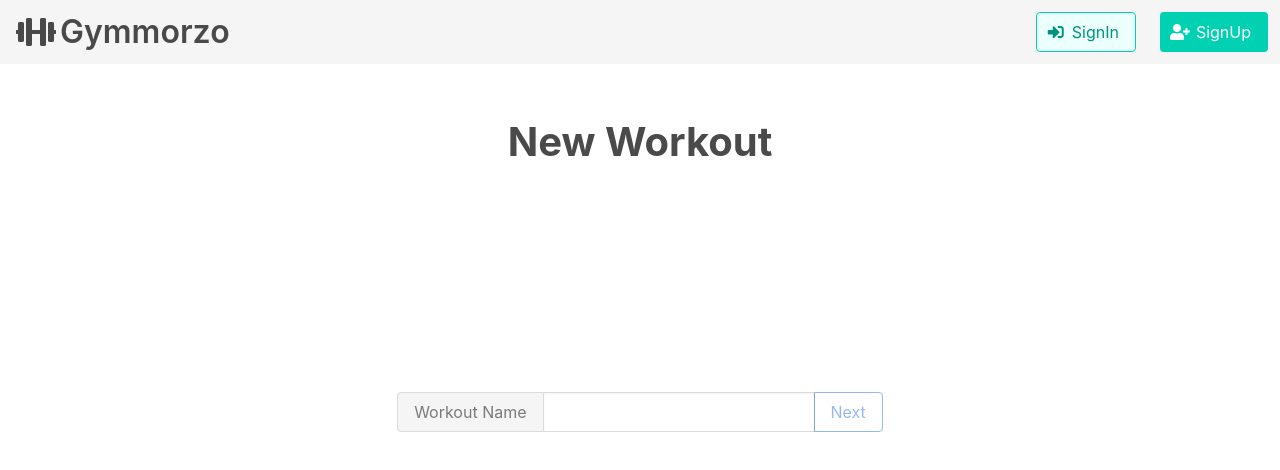
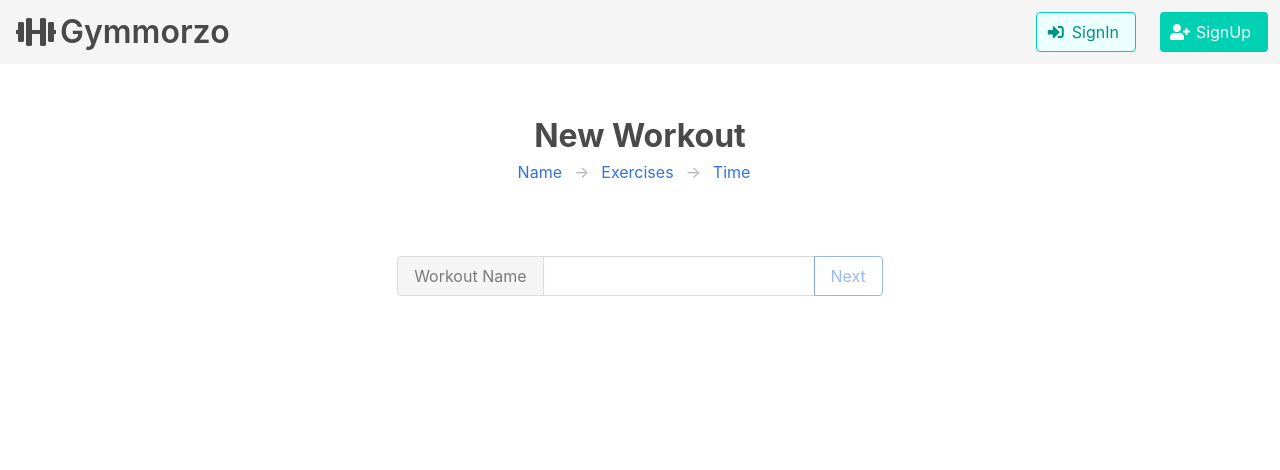
Before and after one commit to dhruvindsd-dev/Gymorzo, a React (Create React App) app: page /instructor/workouts/new/1 in a window 1280 px wide. Shown: the top 470 px of the page. Built offline with nearby package versions, Linux system fonts and the light colour scheme; no server answers.

Commit message:
- imrpoved the ui and logic of newWorkouts

```diff
--- a/src/pages/InstructorNewWorkout/InstructorNewWorkout.js
+++ b/src/pages/InstructorNewWorkout/InstructorNewWorkout.js
@@ -3,6 +3,7 @@ import { AxiosInstance } from "../../App";
 import StateUiOne from "./StateUiOne/StateUiOne";
 import StateUiTwo from "./StateUiTwo/StateUiTwo";
 import StateUiThree from "./StateUiThree/StateUiThree";
+import { NavLink } from "react-router-dom";
 //  nme , exercices , rest time and exercise time
 // 3 different states : name , exercies and time
 // 2 way binding is very nessesary because : lets say the user goes back from state 3 to state 1 in that case we the same data to show and not some blank thing
@@ -110,9 +111,28 @@ class InstructorNewWorkout extends Component {
       );
     return (
       <div className="section">
-        <p className="is-size-2 has-text-weight-bold has-text-centered">
+        <p className="is-size-3 has-text-weight-bold has-text-centered">
           New Workout
         </p>
+        <nav className="breadcrumb is-centered has-arrow-separator">
+          <ul>
+            <li>
+              <NavLink activeClassName="is-active" to="name">
+                Name
+              </NavLink>
+            </li>
+            <li>
+              <NavLink activeClassName="is-active" to="exercises">
+                Exercises
+              </NavLink>
+            </li>
+            <li>
+              <NavLink activeClassName="is-active" to="time">
+                Time
+              </NavLink>
+            </li>
+          </ul>
+        </nav>
         {stateUi}
       </div>
     );
--- a/src/pages/InstructorNewWorkout/StateUiOne/StateUiOne.js
+++ b/src/pages/InstructorNewWorkout/StateUiOne/StateUiOne.js
@@ -1,11 +1,8 @@
 import React from "react";
 
 const StateUiOne = ({ handleInput, value, touched, next }) => (
-  <div
-    className="center-vertically"
-    style={{ height: "60vh", justifyContent: "center" }}
-  >
-    <div className="field has-addons">
+  <div className="is-flex is-justify-content-center">
+    <div className="field has-addons mt-6">
       <div className="control">
         <label className=" button is-static ">Workout Name</label>
       </div>
--- a/src/pages/InstructorNewWorkout/StateUiThree/StateUiThree.js
+++ b/src/pages/InstructorNewWorkout/StateUiThree/StateUiThree.js
@@ -2,21 +2,15 @@ import React from "react";
 
 const StateUiThree = ({ activeTime, restTime, change, done }) => {
   return (
-    <div
-      className="center-vertically"
-      style={{ height: "60vh", justifyContent: "center" }}
-    >
+    <div className="is-flex is-justify-content-center mt-6">
       <div>
-        <div className="buttons is-centered">
-          <button className="button is-link">Time</button>
-          <button className="button is-link">Sets And Reps</button>
-        </div>
         <div className="box has-background-light">
           <div className="has-text-centered has-text-weight-semibold is-size-5">
-            <p>ACTIVE TIME DURING EXERCISE</p>
+            <p>EXERCISE TIME</p>
+            <p className="is-size-7 mt-1">{activeTime} seconds</p>
             <div className="level mb-1">
               <div className="level-item">0:10</div>
-              <div className="level-item">
+              <div className="level-item mx-6">
                 <input
                   onChange={(evnt) => {
                     change("activeTime", evnt.target.value);
@@ -32,13 +26,14 @@ const StateUiThree = ({ activeTime, restTime, change, done }) => {
               </div>
               <div className="level-item">2:00</div>
             </div>
-            <p>{activeTime} seconds</p>
           </div>
+
           <div className="has-text-centered has-text-weight-semibold is-size-5">
-            <p>ACTIVE TIME DURING EXERCISE</p>
+            <p>REST TIME</p>
+            <p className="is-size-7">{restTime} seconds</p>
             <div className="level mb-1">
               <div className="level-item">0:10</div>
-              <div className="level-item">
+              <div className="level-item mx-4">
                 <input
                   onChange={(evnt) => {
                     change("restTime", evnt.target.value);
@@ -54,11 +49,10 @@ const StateUiThree = ({ activeTime, restTime, change, done }) => {
               </div>
               <div className="level-item">2:00</div>
             </div>
-            <p>{restTime} seconds</p>
           </div>
         </div>
         <div className=" has-text-centered">
-          <button onClick={done} className="button is-link is-large">
+          <button onClick={done} className="button is-link">
             Done
           </button>
         </div>
--- /dev/null
+++ b/src/pages/InstructorNewWorkout/StateUiTwo/Modal.js
@@ -0,0 +1,37 @@
+import React from "react";
+
+const Modal = ({ exercise, changed, close }) => (
+  <div className="modal is-active">
+    <div className="modal-background" onClick={close}></div>
+    <div className="modal-card">
+      <header className="modal-card-head">
+        <p className="modal-card-title">Exercises</p>
+        <button className="delete" onClick={close}></button>
+      </header>
+      <section className="modal-card-body has-background-light">
+        {exercise.map((item, i) => (
+          <div key={i}>
+            <label className="checkbox is-unselectable">
+              <input
+                checked={item.checked ? true : false}
+                onChange={changed.bind(this, i)}
+                type="checkbox"
+                id=""
+                className="mr-2"
+              />
+              <span className="is-size-5">{item.name}</span>
+            </label>
+            <br />
+          </div>
+        ))}
+      </section>
+      <footer className="modal-card-foot">
+        <button className="button is-link" onClick={close}>
+          Done
+        </button>
+      </footer>
+    </div>
+  </div>
+);
+
+export default Modal;
--- a/src/pages/InstructorNewWorkout/StateUiTwo/StateUiTwo.js
+++ b/src/pages/InstructorNewWorkout/StateUiTwo/StateUiTwo.js
@@ -1,5 +1,6 @@
 import React, { useEffect, useState } from "react";
 import { AxiosInstance } from "../../../App";
+import Modal from "./Modal";
 
 const StateUiTwo = ({
   allExercises,
@@ -7,17 +8,10 @@ const StateUiTwo = ({
   next,
   removeExercise,
 }) => {
-  // showing and removing modal using css since i wann preserve the state of the input checkboxes
   const [ShowModal, setShowModal] = useState(false);
-
-  //   const [SelectedExercises, setSelectedExercises] = useState([]);
-  // functionality :
-  // 1. get all the exercies and show em in a modal,
-  // 2. remove exercies
-  // 3. pass all the ids of the exercies in a method passes
   const selectedExercises = allExercises.filter((item) => !!item.checked);
   let exercises;
-  if (!!selectedExercises.length)
+  if (selectedExercises.length !== 0)
     exercises = (
       <div className="columns is-multiline is-mobile">
         {selectedExercises.map((item, i) => (
@@ -30,10 +24,7 @@ const StateUiTwo = ({
         ))}
       </div>
     );
-  else
-    exercises = (
-      <p className="is-size-5 ">You Have Not Selected Any Exercise</p>
-    );
+  else exercises = <p>You Have Not Selected Any Exercise</p>;
   return (
     <>
       <button
@@ -45,23 +36,23 @@ const StateUiTwo = ({
         </span>
         <span>Add Exercise</span>
       </button>
-      <p className="is-size-4 mb-3 has-text-weight-bold">Workout Exercises</p>
+      <p className="is-size-3 mb-3 has-text-weight-bold">Workout Exercises</p>
       {exercises}
-      <div className="section has-text-centered">
-        <button className="button is-link is-large" onClick={next}>
+      <div className="section pl-0">
+        <button className="button is-link" onClick={next}>
           <span>Next</span>
           <span className="icon">
             <i className="fas fa-chevron-right"></i>
           </span>
         </button>
       </div>
-      <Modal
-        exercise={allExercises}
-        changed={exerciseChangeHandler}
-        close={setShowModal.bind(this, false)}
-        isActive={ShowModal && true}
-        done={setShowModal.bind(this, false)}
-      />
+      {ShowModal && (
+        <Modal
+          exercise={allExercises}
+          changed={exerciseChangeHandler}
+          close={setShowModal.bind(this, false)}
+        />
+      )}
     </>
   );
 };
@@ -97,38 +88,4 @@ const ExerciseCard = ({ name, muscles, remove }) => (
   </div>
 );
 
-const Modal = ({ exercise, changed, close, done, isActive = false }) => (
-  <div className={"modal " + (isActive && "is-active")}>
-    <div className="modal-background" onClick={close}></div>
-    <div className="modal-card">
-      <header className="modal-card-head">
-        <p className="modal-card-title">Exercises</p>
-        <button className="delete"></button>
-      </header>
-      <section className="modal-card-body has-background-light">
-        {exercise.map((item, i) => (
-          <div key={i}>
-            <label className="checkbox is-unselectable">
-              <input
-                checked={item.checked ? true : false}
-                onChange={changed.bind(this, i)}
-                type="checkbox"
-                id=""
-                className="mr-2"
-              />
-              <span className="is-size-5">{item.name}</span>
-            </label>
-            <br />
-          </div>
-        ))}
-      </section>
-      <footer className="modal-card-foot">
-        <button className="button is-link" onClick={done}>
-          Done
-        </button>
-      </footer>
-    </div>
-  </div>
-);
-
 export default StateUiTwo;
```
Also changed, not shown: src/assets/css/bulma/sass/components/breadcrumb.sass (+6 -5 lines), src/assets/css/bulma/bulma.css, src/assets/css/bulma/bulma.sass (line endings or trailing spaces), 2 other files (tests, documents, lock files or other folders).
